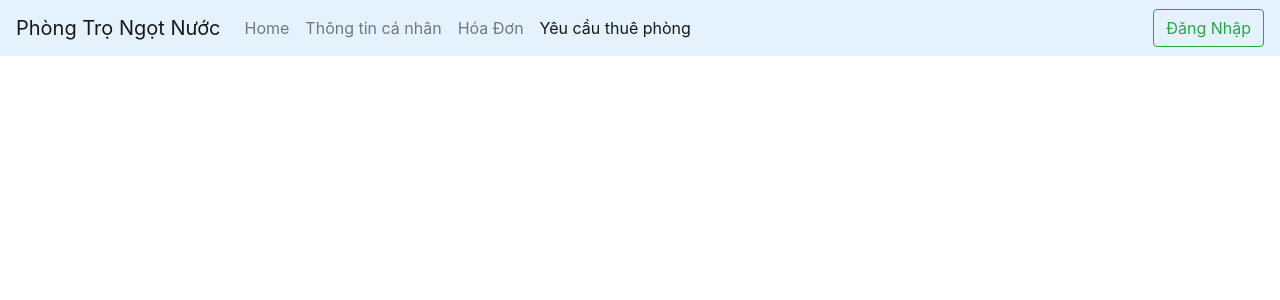
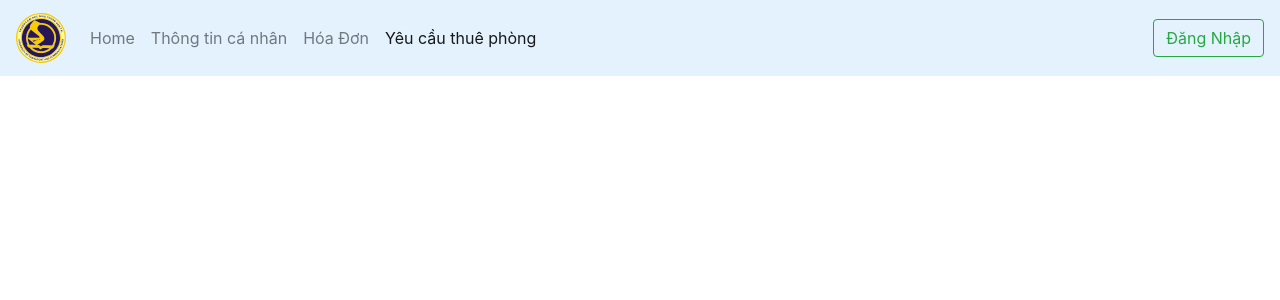
Before and after one commit to long15596/ktx-reactjs, a React (Create React App) app: page /request in a window 1280 px wide. Shown: the top 300 px of the page. Built offline with nearby package versions, Linux system fonts and the light colour scheme.

Commit message:
thêm logo

```diff
--- a/src/components/NavBar.js
+++ b/src/components/NavBar.js
@@ -1,12 +1,14 @@
 import { Link, useLocation } from "react-router-dom";
-
+import logo from './Logo Đại Học Giao Thông Vận Tải - UTC.svg';
 export default function NavBar() {
     const location = useLocation();
 
     return (
         <>
             <nav className="navbar navbar-expand-lg navbar-light" style={{backgroundColor: "#e3f2fd"}}>
-                <Link className="navbar-brand" to={``}>Phòng Trọ Ngọt Nước</Link>
+                <Link to={``} className="navbar-brand">
+                    <img src={logo} width="50" height="50" className="d-inline-block align-top" alt="" />
+                </Link>
                 <button className="navbar-toggler" type="button" data-toggle="collapse"
                         data-target="#navbarSupportedContent" aria-controls="navbarSupportedContent"
                         aria-expanded="false" aria-label="Toggle navigation">
--- a/src/pages/home/Home.css
+++ b/src/pages/home/Home.css
@@ -1,9 +1,9 @@
-* {
-    margin: 0;
-    padding: 0;
+.container-fluid{
+    margin: 0!important;
+    padding: 0!important;
 }
 
 .card {
-    width: 22rem;
+    width: 18rem;
     margin-top: 1rem;
 }
--- a/src/pages/home/client/ClientHome.js
+++ b/src/pages/home/client/ClientHome.js
@@ -1,10 +1,11 @@
-export default function ClientHome(){
+export default function ClientHome() {
     return (
         <>
             <div className="container-fluid">
                 <div className="row d-flex justify-content-center">
                     <h1>Danh sách phòng</h1>
                 </div>
+
                 <div className="container">
                     <div className="row">
                         <div className="col-4">
@@ -141,8 +142,6 @@ export default function ClientHome(){
                             </div>
                         </div>
                     </div>
-
-
                 </div>
 
             </div>
```
